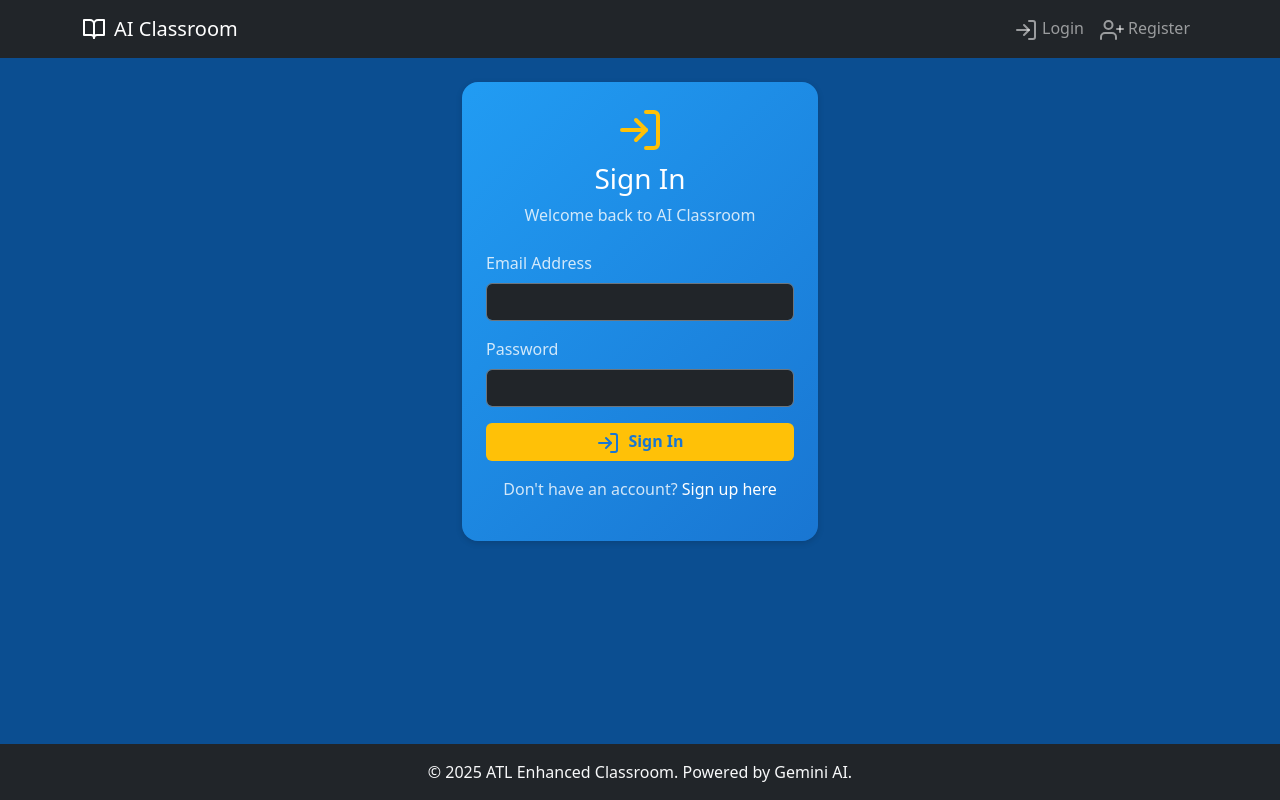
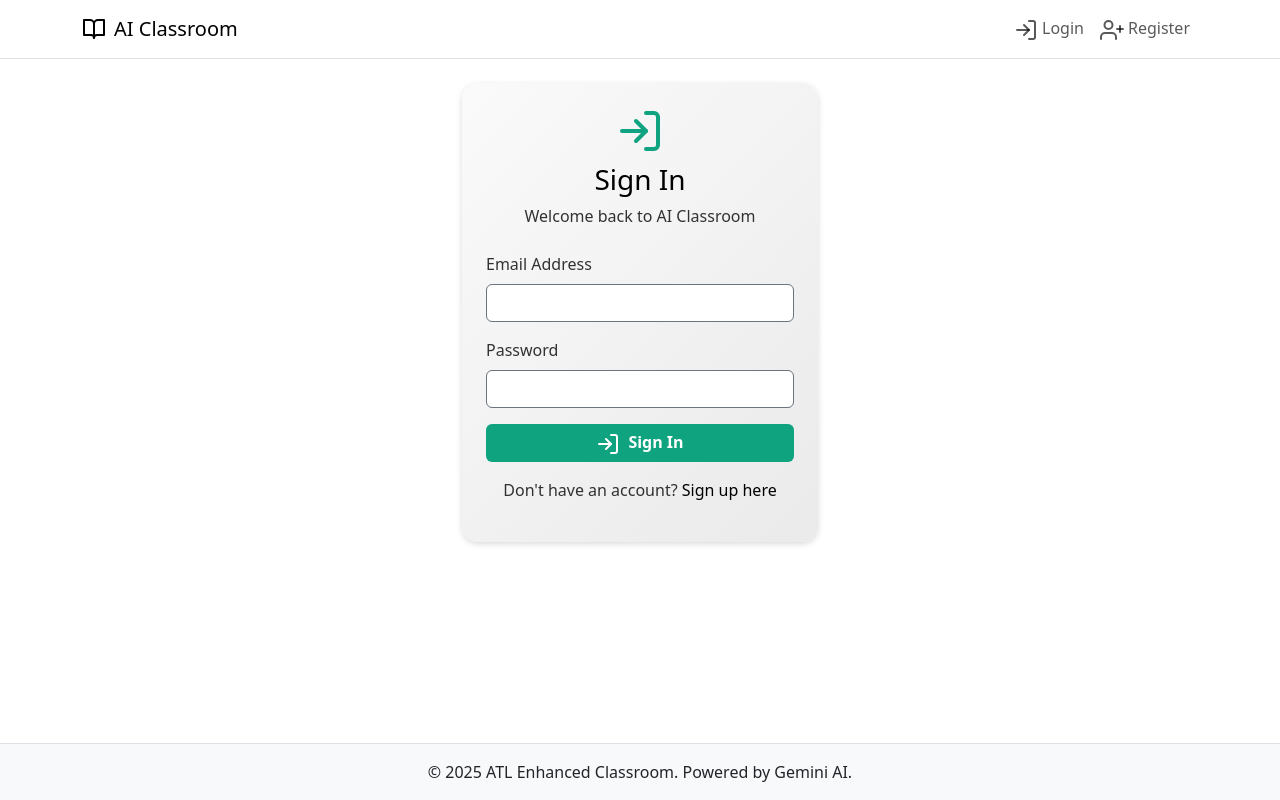
Before and after one commit to andrewtliem/atlverse-classroom, a Python web app: template templates/auth/login.html in a window 1280 px wide. Run offline with Jinja, Linux system fonts and the light colour scheme; the template is opened without the code that fills it, so the values that code supplies are empty; some libraries are stand-ins or nearby versions.

Commit message:
Switch to codex light styling

```diff
--- a/static/css/styles.css
+++ b/static/css/styles.css
@@ -1,50 +1,70 @@
 /* Styles extracted from templates */
+
+/* Codex inspired light theme */
+:root {
+    --accent-color: #10a37f;
+}
+
+body.bg-dark-blue {
+    background-color: #fff !important;
+    color: #000;
+}
 
 /* Color scheme overrides */
 .card.gradient-blue {
-    background: linear-gradient(135deg, #219CF3, #1976D2) !important;
-    color: white !important;
+    background: linear-gradient(135deg, #fafafa, #eaeaea) !important;
+    color: #000 !important;
 }
 .card.gradient-teal {
-    background: linear-gradient(135deg, #00BCD4, #4DD0E1) !important;
+    background: linear-gradient(135deg, #f0f0f0, #e0e0e0) !important;
+    color: #000 !important;
 }
 .card.gradient-coral {
-    background: linear-gradient(135deg, #FF8A65, #EF5350) !important;
-    color: white !important;
+    background: linear-gradient(135deg, #f5f5f5, #dddddd) !important;
+    color: #000 !important;
 }
 .btn.btn-gradient-blue {
-    background: linear-gradient(135deg, #219CF3, #1976D2) !important;
-    color: white !important;
+    background-color: var(--accent-color) !important;
+    color: #fff !important;
     border: none !important;
 }
 .btn.btn-gradient-teal {
-    background-color: #00BCD4 !important;
-    color: white !important;
+    background-color: #000 !important;
+    color: #fff !important;
     border: none !important;
 }
 .btn.btn-yellow {
-    background-color: #FFC107 !important;
-    color: #1976D2 !important;
+    background-color: var(--accent-color) !important;
+    color: #fff !important;
     border: none !important;
     font-weight: bold !important;
 }
 .badge.badge-coral {
-    background-color: #EF5350 !important;
+    background-color: var(--accent-color) !important;
     color: white !important;
 }
+.text-white {
+    color: #000 !important;
+}
 .text-white-80 {
-    color: rgba(255,255,255,0.8) !important;
+    color: rgba(0,0,0,0.8) !important;
 }
 .text-white-90 {
-    color: rgba(255,255,255,0.9) !important;
+    color: rgba(0,0,0,0.9) !important;
+}
+.text-white-70 {
+    color: rgba(0,0,0,0.7) !important;
+}
+.text-white-50 {
+    color: rgba(0,0,0,0.5) !important;
 }
 .text-yellow {
-    color: #FFC107 !important;
+    color: var(--accent-color) !important;
 }
 
 /* Classroom styles */
 .gradient-blue {
-    background: linear-gradient(to bottom right, #1976D2, #2196F3) !important;
+    background: linear-gradient(135deg, #fafafa, #eaeaea) !important;
 }
 .card {
     box-shadow: 0px 2px 6px rgba(0,0,0,0.15);
@@ -173,24 +193,24 @@
 .icon-40 { width: 40px; height: 40px; }
 .icon-14 { width: 14px; height: 14px; }
 
-.bg-dark-blue { background-color: #0b4e91; }
-.list-bg-dark { background: rgba(0,0,0,0.3); border-radius: 8px; margin-bottom: 8px; }
+.bg-dark-blue { background-color: #fff; }
+.list-bg-dark { background: rgba(0,0,0,0.05); border-radius: 8px; margin-bottom: 8px; }
 .list-group-flush > .list-bg-dark {
     border-radius: 8px;
 }
-.bg-white-10 { background-color: rgba(255,255,255,0.1); }
-.bg-white-10-border { background: rgba(255,255,255,0.1); border: 1px solid rgba(255,255,255,0.2); }
-.text-cyan { color: #00BCD4 !important; }
-.text-coral { color: #FF8A65 !important; }
-.text-light-blue { color: #64B5F6 !important; }
+.bg-white-10 { background-color: rgba(0,0,0,0.05); }
+.bg-white-10-border { background: rgba(0,0,0,0.05); border: 1px solid rgba(0,0,0,0.1); }
+.text-cyan { color: var(--accent-color) !important; }
+.text-coral { color: var(--accent-color) !important; }
+.text-light-blue { color: #ccc !important; }
 .progress-thin { height: 5px; }
 .progress-thin-6 { height: 6px; background-color: rgba(255,255,255,0.2); }
 .progress-small-container { width: 50px; background-color: rgba(0,0,0,0.1); height: 8px; }
-.progress-bar-yellow { background-color: #FFC107; }
-.code-inline { background-color: rgba(255,255,255,0.2); padding: 2px 8px; border-radius: 4px; }
-.btn-results { background-color: rgba(255,255,255,0.2); color: white; border: 1px solid rgba(255,255,255,0.3); }
-.badge-cyan { background-color: #00BCD4; color: white; }
-.badge-coral-bg { background-color: #FF8A65; color: white; }
+.progress-bar-yellow { background-color: var(--accent-color); }
+.code-inline { background-color: rgba(0,0,0,0.05); padding: 2px 8px; border-radius: 4px; }
+.btn-results { background-color: rgba(0,0,0,0.05); color: #000; border: 1px solid rgba(0,0,0,0.2); }
+.badge-cyan { background-color: var(--accent-color); color: white; }
+.badge-coral-bg { background-color: var(--accent-color); color: white; }
 .row-light { border-bottom: 1px solid rgba(0,0,0,0.1); background-color: rgba(255,255,255,0.9); color: #333; }
 .loading-overlay {
     position: fixed;
@@ -210,26 +230,32 @@
 }
 
 .icon-medal { font-size: 1.5rem; }
-.bg-white-20 { background-color: rgba(255,255,255,0.2); }
+.bg-white-20 { background-color: rgba(0,0,0,0.05); }
 .maxw-500 { max-width: 500px; }
 
 /* Custom button styles */
 .btn-outline-white-solid {
-    background: linear-gradient(135deg, #219CF3, #1976D2) !important;
-    color: white !important;
-    border: 1px solid white !important;
+    background: #000 !important;
+    color: #fff !important;
+    border: 1px solid #000 !important;
 }
 
 /* Hover effect for Class Assignment list items */
 .assignment-list-item:hover {
-    background-color: rgba(0,0,0,0.5) !important; /* Slightly darker on hover */
-    box-shadow: 0 0 10px rgba(255, 255, 255, 0.3) !important; /* Subtle glow */
+    background-color: rgba(0,0,0,0.05) !important; /* Slightly darker on hover */
+    box-shadow: 0 0 10px rgba(0, 0, 0, 0.1) !important; /* Subtle glow */
     transition: background-color 0.3s ease, box-shadow 0.3s ease; /* Smooth transition */
 }
 
 /* Hover effect for Recent Activities list items */
 .recent-activity-item:hover {
-    background-color: rgba(0,0,0,0.5) !important; /* Slightly darker on hover */
-    box-shadow: 0 0 10px rgba(255, 255, 255, 0.3) !important; /* Subtle glow */
+    background-color: rgba(0,0,0,0.05) !important; /* Slightly darker on hover */
+    box-shadow: 0 0 10px rgba(0, 0, 0, 0.1) !important; /* Subtle glow */
     transition: background-color 0.3s ease, box-shadow 0.3s ease; /* Smooth transition */
 }
+
+/* Override dark form controls for light theme */
+.form-control.bg-dark {
+    background-color: #fff !important;
+    color: #000 !important;
+}
--- a/templates/base.html
+++ b/templates/base.html
@@ -36,7 +36,7 @@
 </head>
 <body class="d-flex flex-column min-vh-100 bg-dark-blue">
     <!-- Navigation -->
-    <nav class="navbar navbar-expand-lg navbar-dark bg-dark">
+    <nav class="navbar navbar-expand-lg navbar-light bg-white border-bottom">
         <div class="container">
             <a class="navbar-brand d-flex align-items-center" href="{{ url_for('index') }}">
                 <i data-feather="book-open" class="me-2"></i>
@@ -144,7 +144,7 @@
     </main>
 
     <!-- Footer -->
-    <footer class="bg-dark text-light py-3 mt-auto">
+    <footer class="bg-light text-dark py-3 mt-auto border-top">
         <div class="container text-center">
             <p class="mb-0">&copy; 2025 ATL Enhanced Classroom. Powered by Gemini AI.</p>
         </div>
```
Also changed, not shown: other parts of static/css/styles.css (+29 -29 lines).
